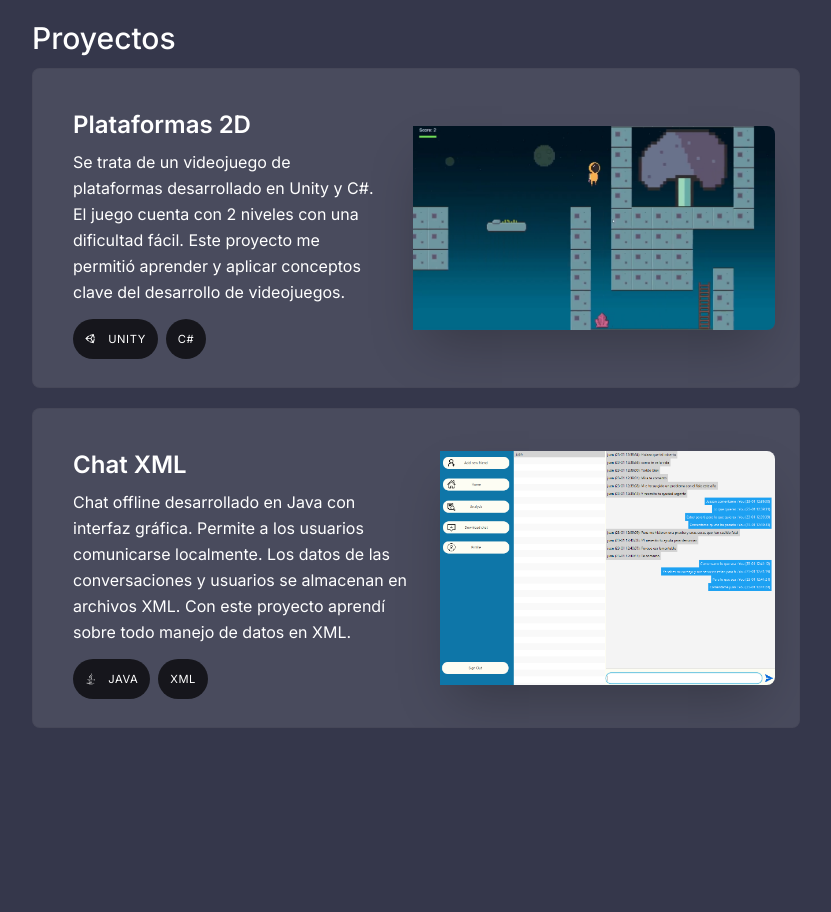
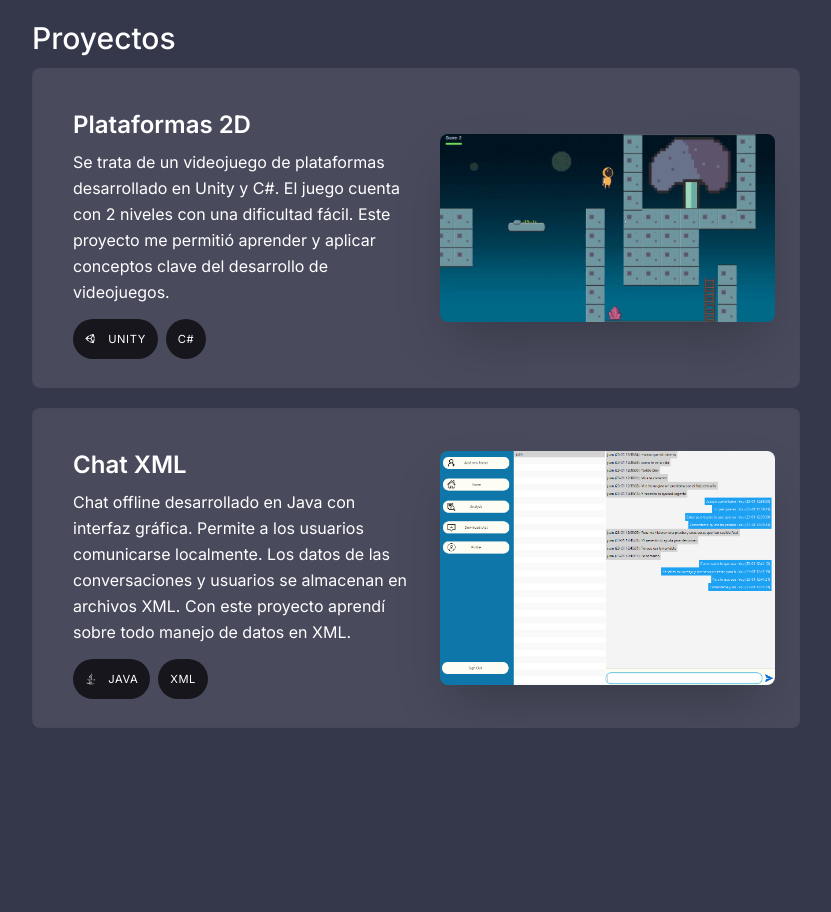
Before and after one commit to juanmariiaa/portfolio, a Next.js app: page / in a window 1280 px wide. Shown: the part 1200-2112 px from the top of the page, without its empty margins (224-1055 px from the left). Built offline with nearby package versions, Linux system fonts and the light colour scheme.

Commit message:
cambos en project

```diff
--- a/components/projects.tsx
+++ b/components/projects.tsx
@@ -60,12 +60,12 @@ function Project({ title, description, tags, imageUrl }: ProjectProps) {
         </ul>
       </div>
 
-      <div className="relative sm:flex sm:items-center sm:justify-center sm:p-6">
+      <div className="relative sm:flex sm:items-center sm:justify-center sm:p-6 sm:w-[50%]">
         <Image
           src={imageUrl}
           alt="Project I worked on"
           quality={95}
-          className="rounded-t-lg shadow-2xl sm:rounded-l-none sm:rounded-r-lg"
+          className="rounded-lg shadow-2xl"
         />
       </div>
     </section>
```
